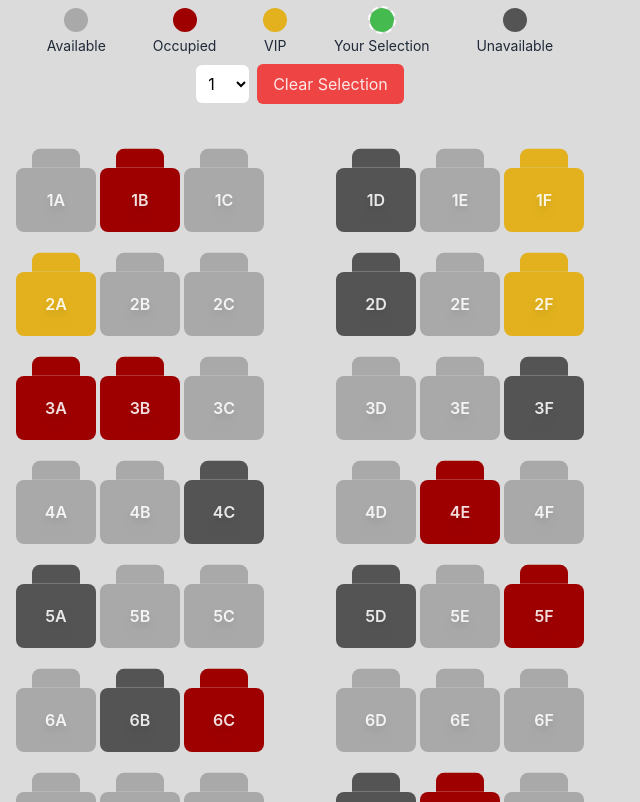
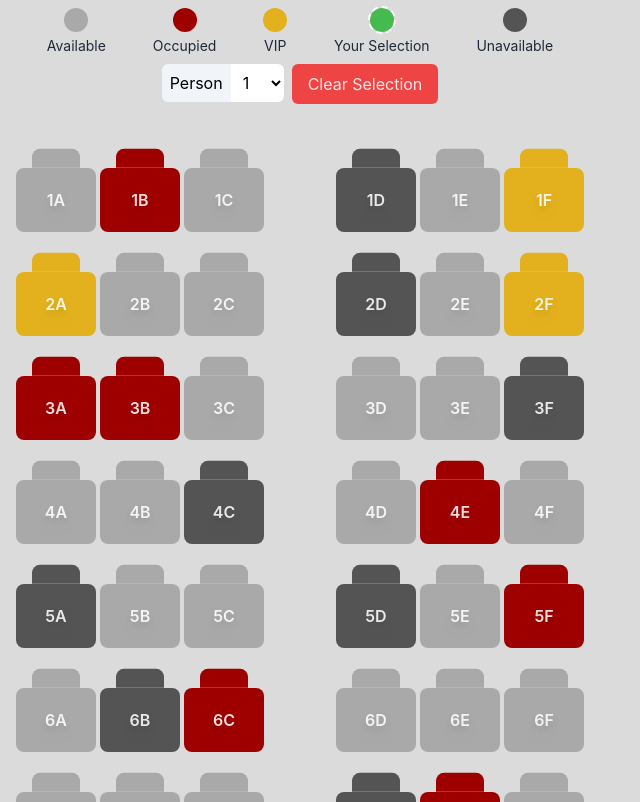
Before and after one commit to Elijah-05/flight-seat-selection, a React (Vite) app: page / in a window 1280 px wide. Shown: the top 802 px of the page, without its empty margins (0-640 px from the left). Built offline with nearby package versions, Linux system fonts and the light colour scheme.

Commit message:
hotfix: favicon and number of passanger selection

```diff
--- a/index.html
+++ b/index.html
@@ -2,7 +2,7 @@
 <html lang="en">
   <head>
     <meta charset="UTF-8" />
-    <link rel="icon" type="image/svg+xml" href="/vite.svg" />
+    <link rel="icon" type="image/svg+xml" href="/armchair.png" />
     <meta name="viewport" content="width=device-width, initial-scale=1.0" />
     <title>Flight Seat Selection</title>
   </head>
--- a/src/App.tsx
+++ b/src/App.tsx
@@ -39,13 +39,17 @@ const App = () => {
         />
         <SeatDescription color="bg-[#545454]" label="Unavailable" />
       </div>
-      <div className="mt-2 w-fit mx-auto space-x-2">
+      <div className="mt-2 flex w-fit mx-auto space-x-2">
+        <div className="">
+          <span className="bg-slate-100 text-black py-[9px] px-2 rounded-l-md">
+            Person
+          </span>
           <select
             onChange={({ target: { value } }) => handleSelectionAmount(+value)}
             value={selectionAmount}
             name="seatSelectionAmount"
             id="selectionAmount"
-          className="bg-white text-black rounded-md p-2"
+            className="bg-white text-black rounded-r-md p-2"
           >
             {[1, 2, 3, 4, 5, 6, 7, 8, 9, 10].map((opt) => (
               <option key={opt} value={opt}>
@@ -53,6 +57,7 @@ const App = () => {
               </option>
             ))}
           </select>
+        </div>
         <button
           className="bg-red-500 py-2 px-4 rounded-md active:scale-[0.98] transition-all"
           onClick={() => setSelectedSeats([])}
```
Also changed, not shown: public/armchair.png (added). Lines whose indentation alone changed are shown as unchanged.
